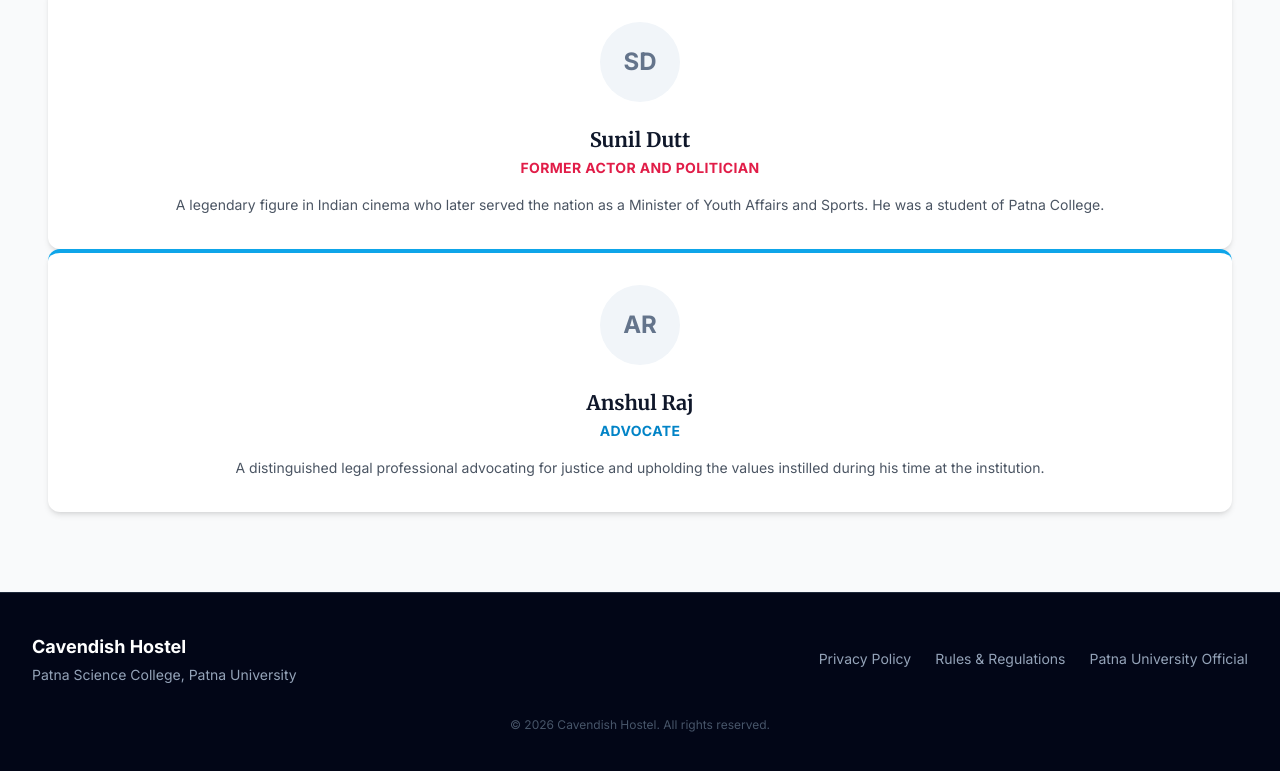
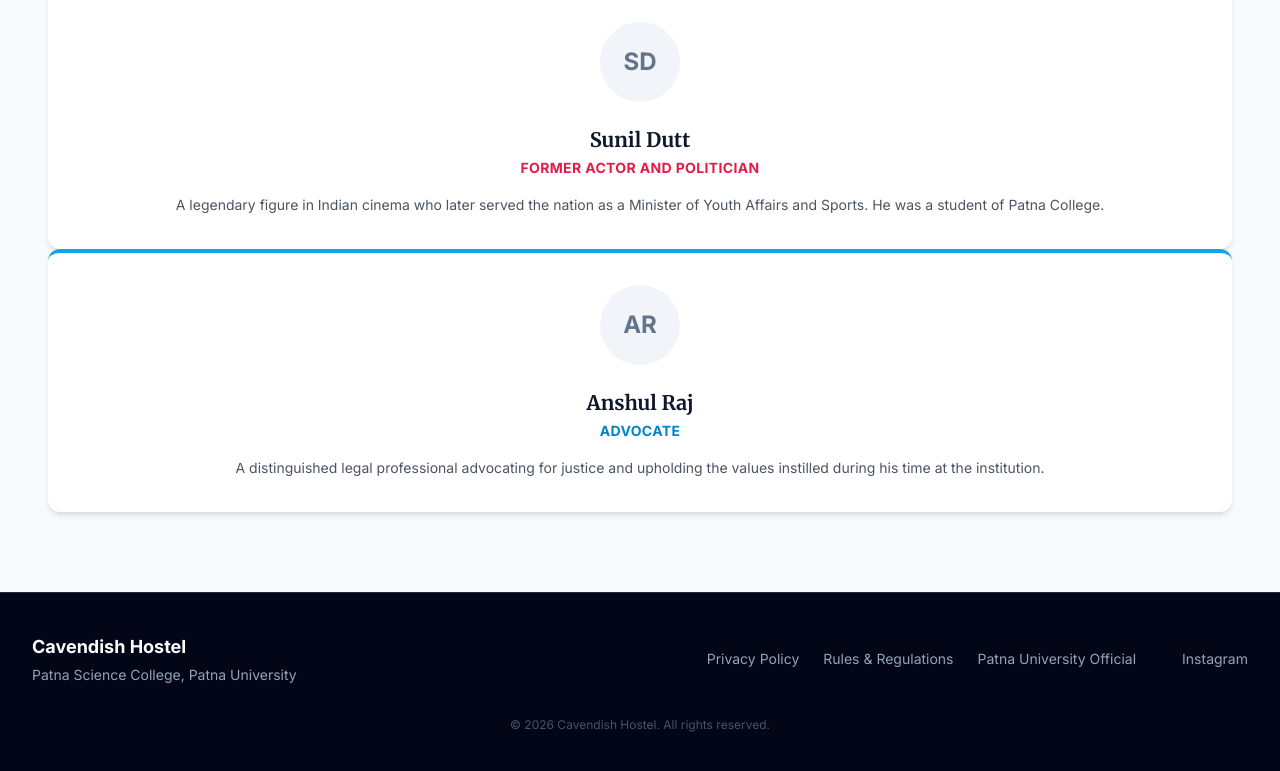
Before and after one commit to scholarxx7/CavendishHouse, a plain HTML site: page alumni.html in a window 1280 px wide. Shown: the part 1544-2315 px from the top of the page. Drawn offline with nearby package versions, Linux system fonts and the light colour scheme.

Commit message:
feat: Add Instagram link to the footer navigation across multiple pages.

```diff
--- a/alumni.html
+++ b/alumni.html
@@ -313,6 +313,13 @@
                 <a href="rules.html" class="hover:text-white transition-colors">Rules & Regulations</a>
                 <a href="https://www.pup.ac.in/" class="hover:text-white transition-colors" target="_blank"
                     rel="noopener noreferrer">Patna University Official</a>
+                <a href="https://www.instagram.com/cavendish.house.hostel"
+                    class="hover:text-white transition-colors flex items-center gap-1.5" target="_blank"
+                    rel="noopener noreferrer me" aria-label="Follow Cavendish Hostel on Instagram"
+                    title="Cavendish House Official Instagram">
+                    <i data-lucide="instagram" class="w-4 h-4"></i>
+                    <span>Instagram</span>
+                </a>
             </div>
         </div>
         <div class="text-center mt-8 text-xs text-slate-600">
```
Also changed, not shown: legacy.html (+7 -0 lines), privacy.html (+7 -0 lines), rules.html (+7 -0 lines).
